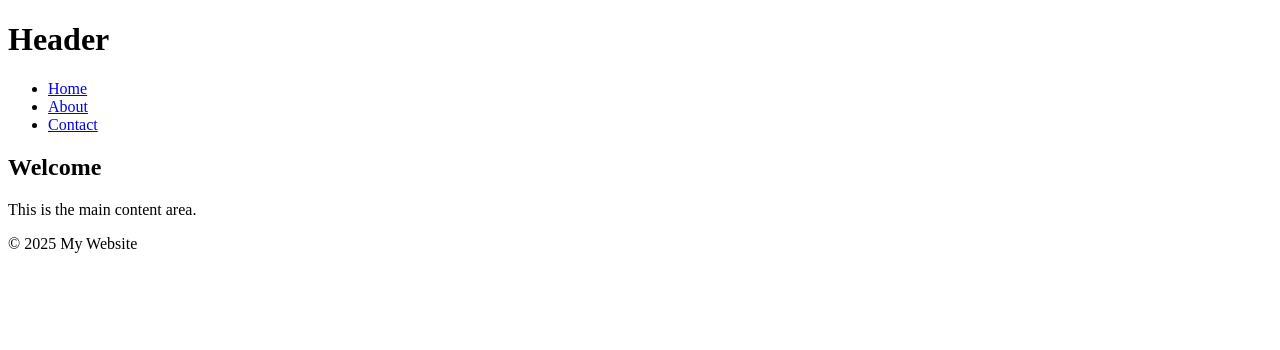
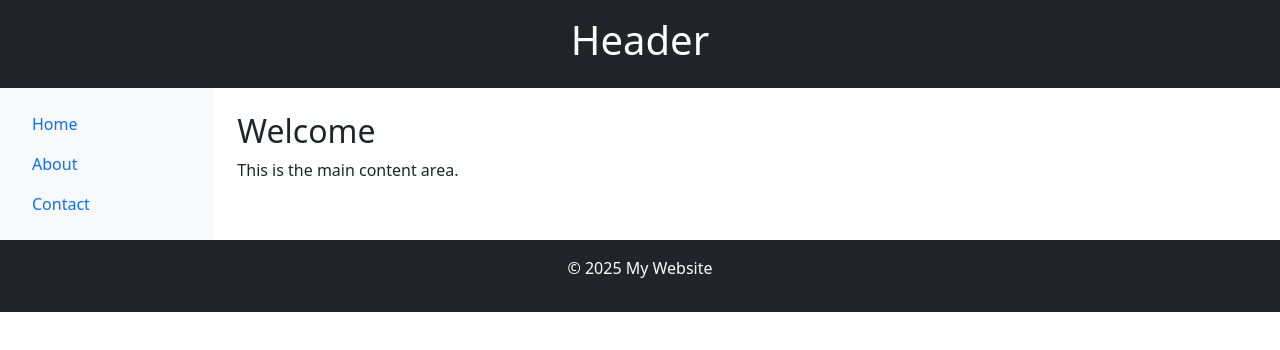
Before and after one commit to naufalcamp/naufalcamp.github.io, a plain HTML site: page index.html in a window 1280 px wide. Drawn offline with nearby package versions, Linux system fonts and the light colour scheme.

Commit message:
index.html

```diff
--- a/index.html
+++ b/index.html
@@ -5,7 +5,7 @@
     <meta charset="UTF-8">
     <meta name="viewport" content="width=device-width, initial-scale=1.0">
     <title>Template Layout</title>
-    <link href="https://cdn.jsdelivr.net/npm/bootstrap@5.3.0/dist/css/bootstrap.min.css&quot; rel="stylesheet">
+    <link href="https://cdn.jsdelivr.net/npm/bootstrap@5.3.0/dist/css/bootstrap.min.css" rel="stylesheet">
 </head>
 <body>
     <header class="bg-dark text-white text-center py-3">
```
